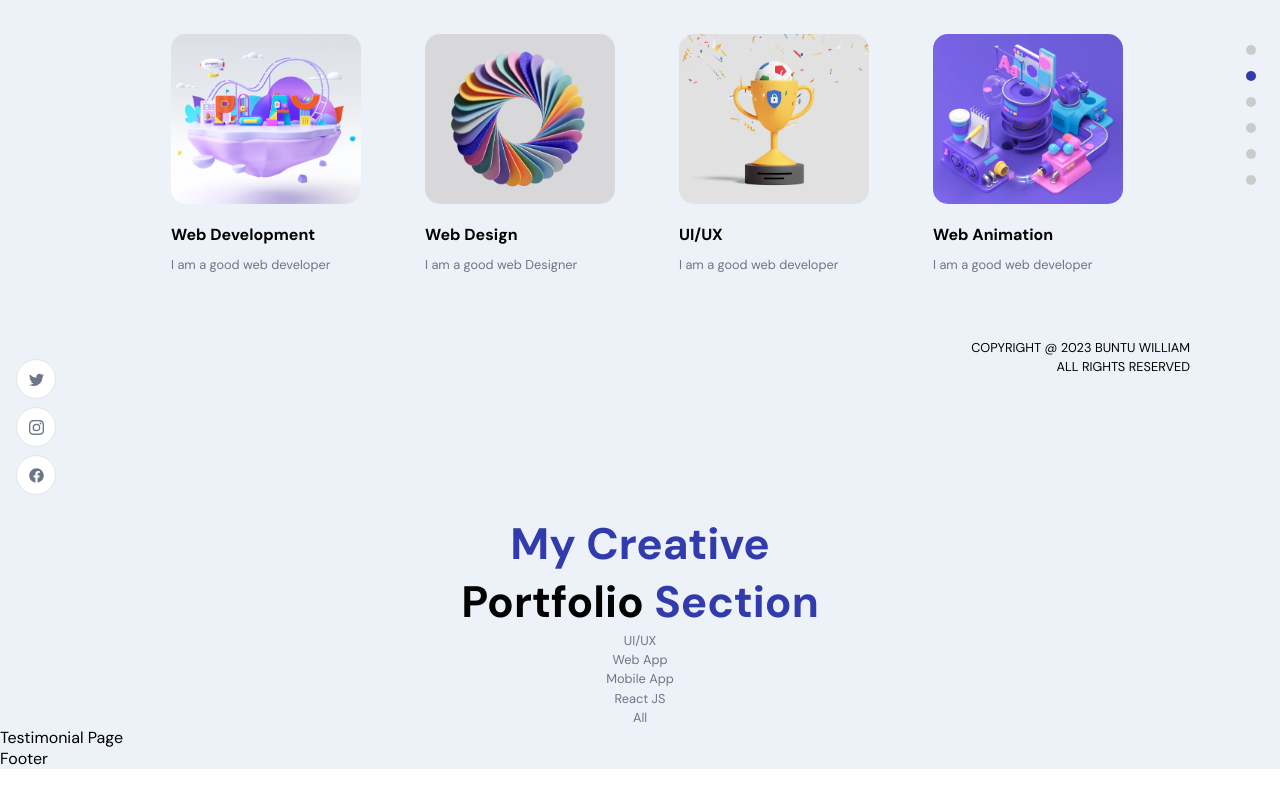
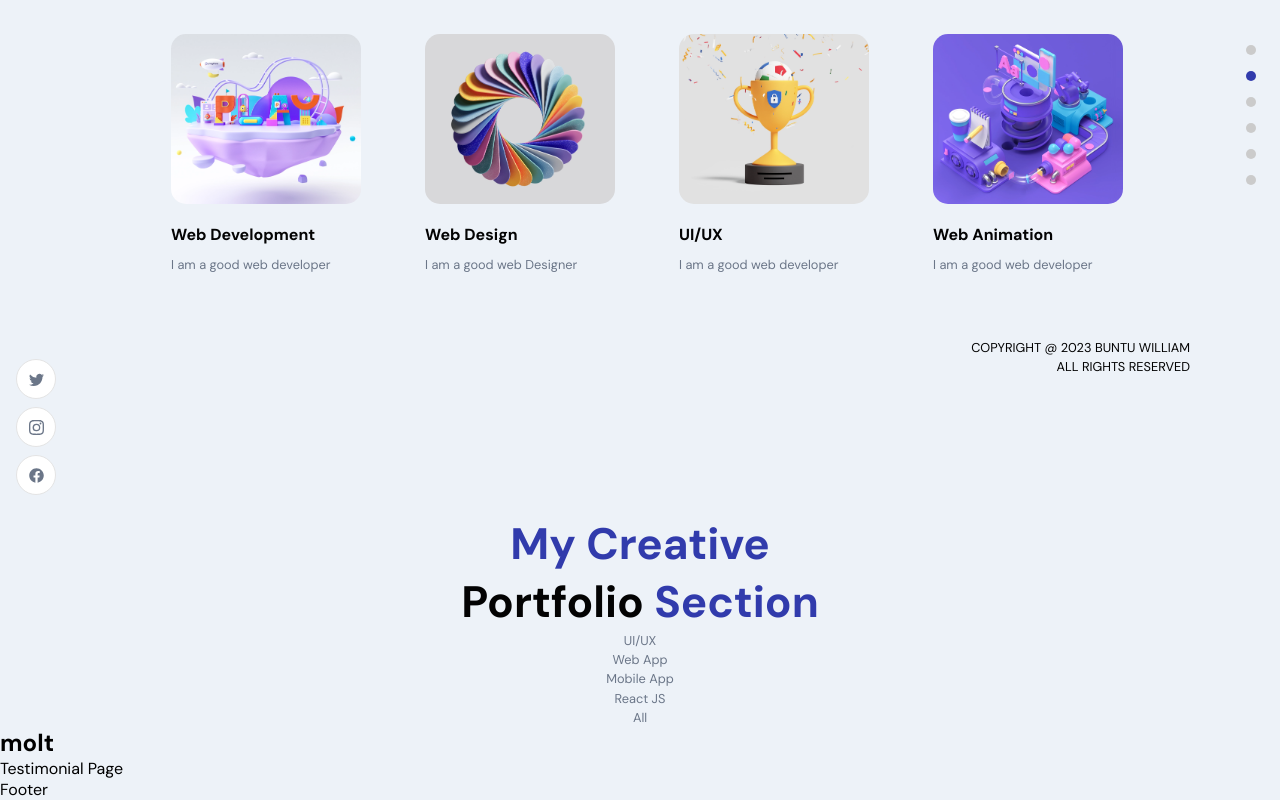
Before and after one commit to WilliamBuntu/React-Portfolio, a React (Create React App) app: page / in a window 1280 px wide. Shown: the part 1085-1885 px from the top of the page. Before the commit the page ends 1854 px from the top, so only its background shows below. Built offline with nearby package versions, Linux system fonts and the light colour scheme.

Commit message:
nd commit

```diff
--- a/src/container/Work/Work.jsx
+++ b/src/container/Work/Work.jsx
@@ -43,6 +43,7 @@ const Work = () => {
       className='app__work-portfolio '
 
      >
+         <h2>molt</h2>
     </motion.div>
 
     </>
```
